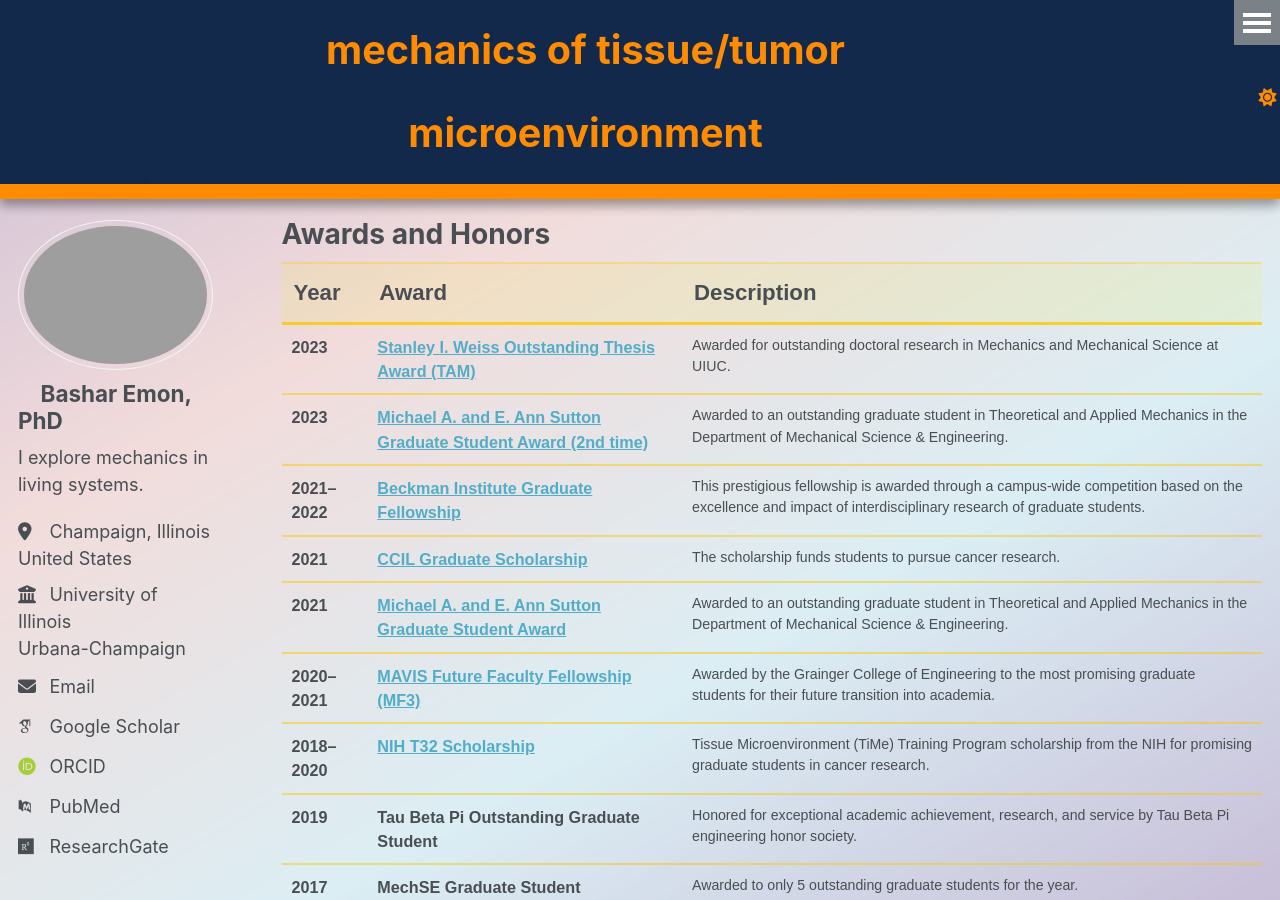
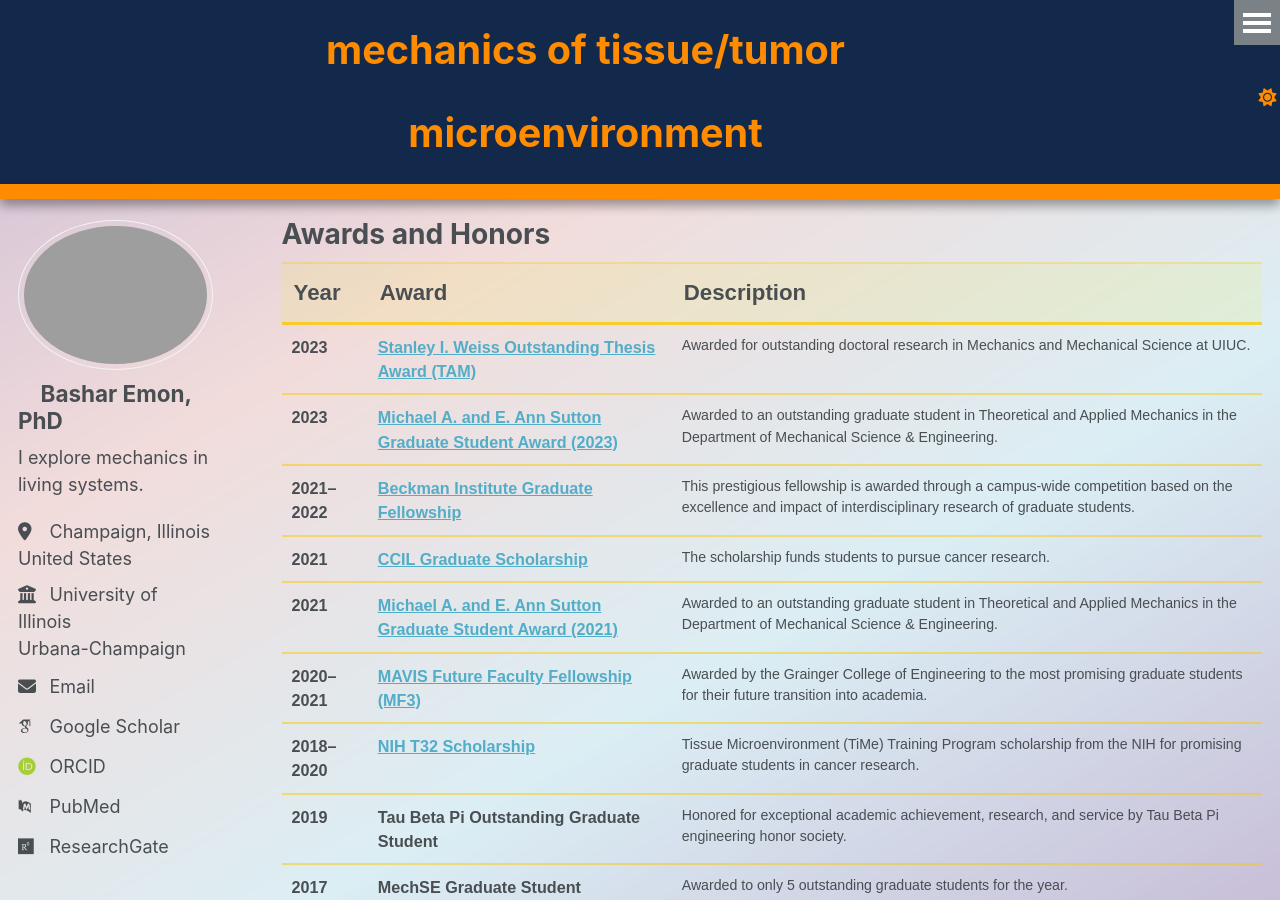
Before and after one commit to BasharEmon/BasharEmon.github.io, a Jekyll site: the page built from _pages/portfolio.html, in a window 1280 px wide and 900 px high. Built offline with Jekyll 4.4.1, drawn with Linux system fonts in a browser that asks for light colours; some web fonts are replaced.

Commit message:
Update portfolio.html

```diff
--- a/_pages/portfolio.html
+++ b/_pages/portfolio.html
@@ -67,7 +67,7 @@ author_profile: true
   <tr>
     <td class="year">2023</td>
     <td class="award">
-      <a href="https://mechse.illinois.edu/news/54194" target="_blank">Michael A. and E. Ann Sutton Graduate Student Award (2nd time)</a></td>
+      <a href="https://mechse.illinois.edu/news/54194" target="_blank">Michael A. and E. Ann Sutton Graduate Student Award (2023)</a></td>
     <td class="description">Awarded to an outstanding graduate student in Theoretical and Applied Mechanics in the Department of Mechanical Science & Engineering.</td>
   </tr>
   <tr>
@@ -85,7 +85,7 @@ author_profile: true
   <tr>
     <td class="year">2021</td>
     <td class="award">
-       <a href="https://mechse.illinois.edu/news/33958" target="_blank">Michael A. and E. Ann Sutton Graduate Student Award</a></td>
+       <a href="https://mechse.illinois.edu/news/33958" target="_blank">Michael A. and E. Ann Sutton Graduate Student Award (2021)</a></td>
     <td class="description">Awarded to an outstanding graduate student in Theoretical and Applied Mechanics in the Department of Mechanical Science & Engineering.</td>
   </tr>
   <tr>
```
